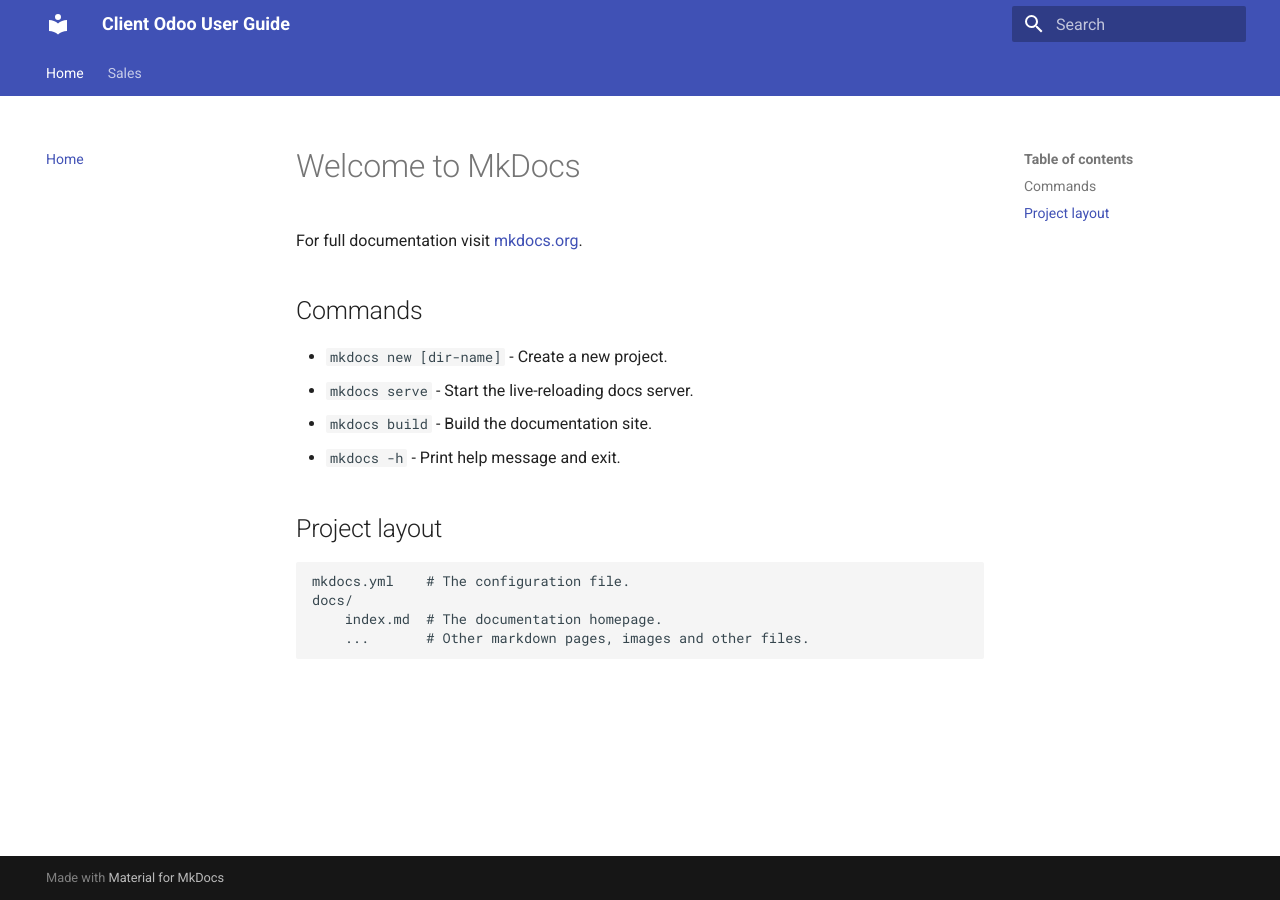
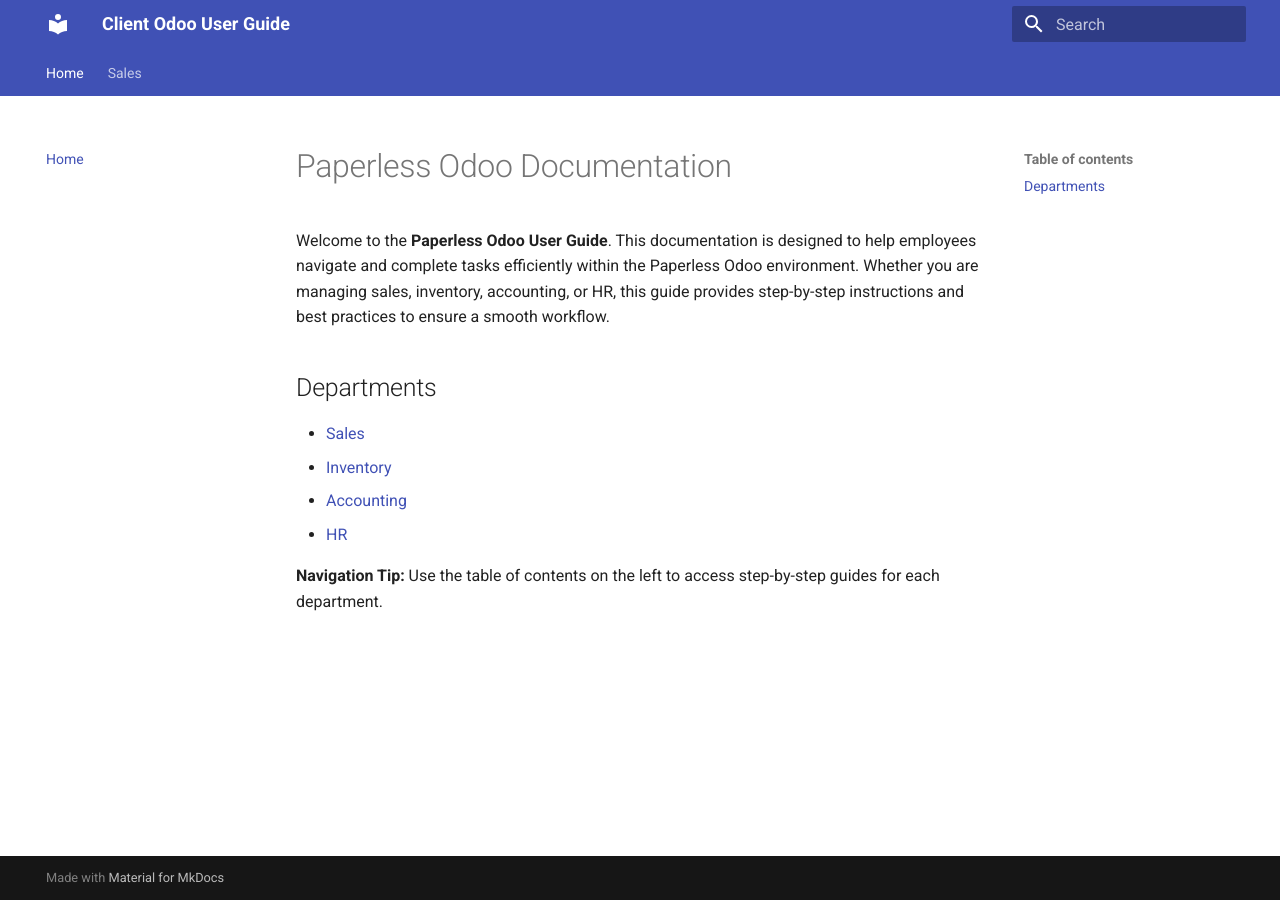
Before and after one commit to CoolNietzsche/Paperless-Documentation, an MkDocs documentation site: the page built from docs/index.md, in a window 1280 px wide. Built offline with MkDocs 1.6.1 and Material for MkDocs 9.7.7, drawn with Linux system fonts in a browser that asks for light colours.

Commit message:
Update index.md

```diff
--- a/docs/index.md
+++ b/docs/index.md
@@ -1,17 +1,12 @@
-# Welcome to MkDocs
+# Paperless Odoo Documentation
 
-For full documentation visit [mkdocs.org](https://www.mkdocs.org).
+Welcome to the **Paperless Odoo User Guide**. This documentation is designed to help employees navigate and complete tasks efficiently within the Paperless Odoo environment. Whether you are managing sales, inventory, accounting, or HR, this guide provides step-by-step instructions and best practices to ensure a smooth workflow.
 
-## Commands
+## Departments
 
-* `mkdocs new [dir-name]` - Create a new project.
-* `mkdocs serve` - Start the live-reloading docs server.
-* `mkdocs build` - Build the documentation site.
-* `mkdocs -h` - Print help message and exit.
+- [Sales](docs/sales/index.md)
+- [Inventory](docs/inventory/index.md)
+- [Accounting](docs/accounting/index.md)
+- [HR](docs/hr/index.md)
 
-## Project layout
-
-    mkdocs.yml    # The configuration file.
-    docs/
-        index.md  # The documentation homepage.
-        ...       # Other markdown pages, images and other files.
+**Navigation Tip:** Use the table of contents on the left to access step-by-step guides for each department.
```
